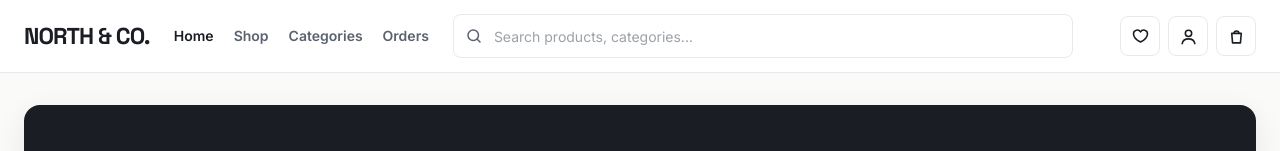
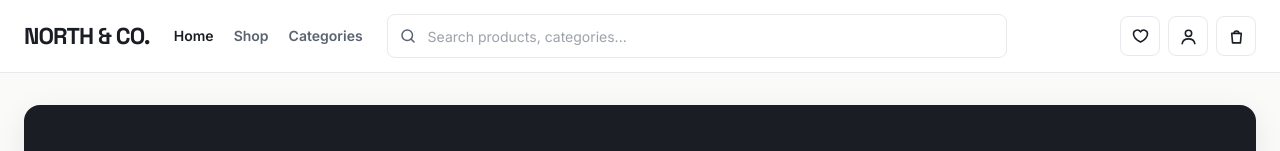
Before and after one commit to nelsonfrank/ecommerce-site-manpower, a Next.js app in the folder client/: page / in a window 1280 px wide. Shown: the top 151 px of the page. Built offline with nearby package versions, Linux system fonts and the light colour scheme; no server answers.

Commit message:
refactor: remove Orders link from site header navigation menu

```diff
--- a/client/components/organisms/SiteHeader.tsx
+++ b/client/components/organisms/SiteHeader.tsx
@@ -29,7 +29,6 @@ export function SiteHeader() {
     { label: "Home", href: "/" },
     { label: "Shop", href: "/shop" },
     { label: "Categories", href: "/shop?category=All" },
-    { label: "Orders", href: "/orders" },
   ];
 
   const handleSearchChange = (query: string) => {
```
